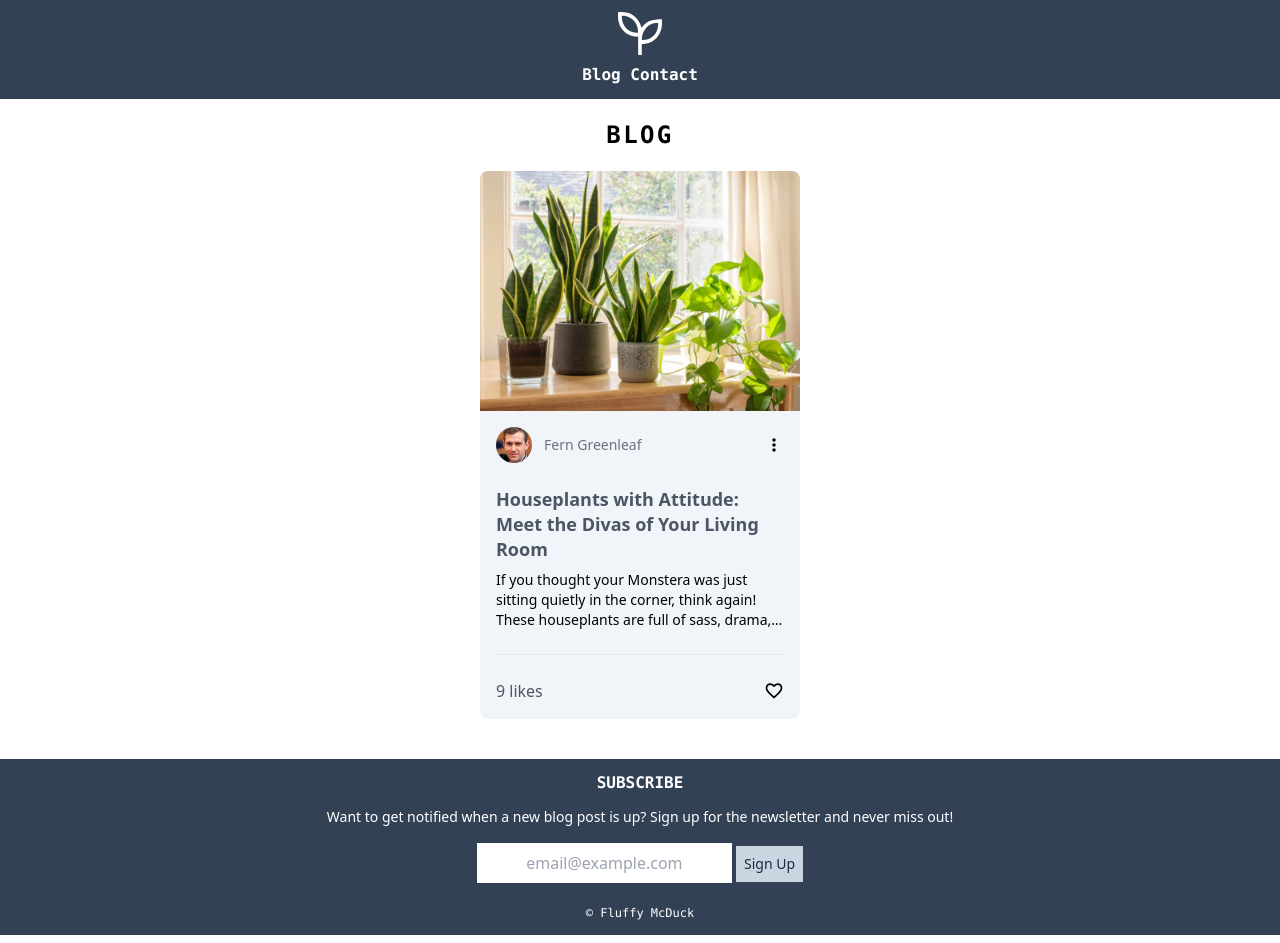
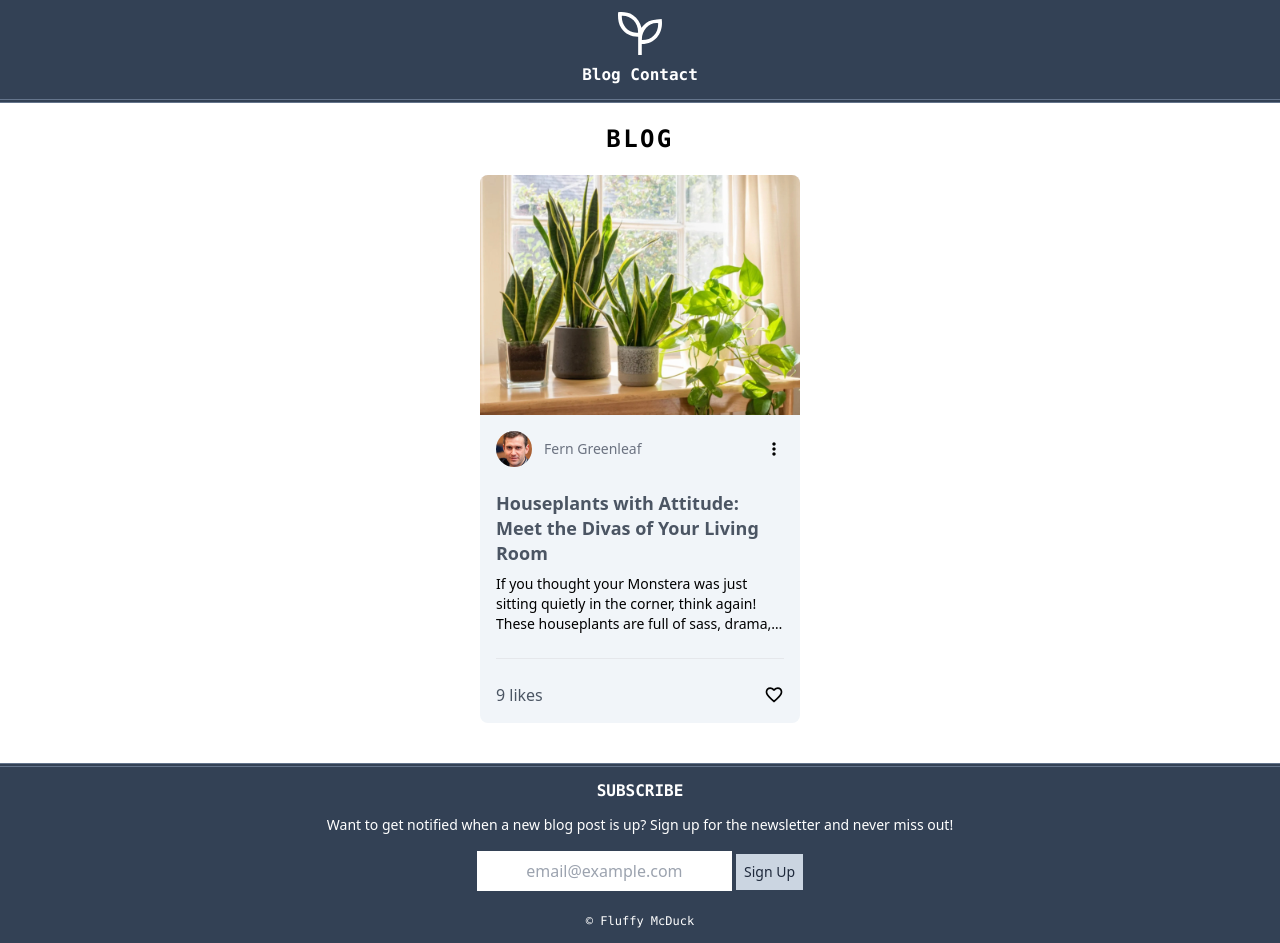
Before and after one commit to b-like-bahar/TailwindCSS-practiceProject, a website: page index.html in a window 1280 px wide. Drawn offline with Linux system fonts and the light colour scheme.

Commit message:
change the border style of the header and footer

```diff
--- a/index.html
+++ b/index.html
@@ -6,7 +6,7 @@
         <link href="./dist/styles.css" rel="stylesheet">
     </head>
     <body>
-        <header class= "bg-slate-700 text-white p-3 text-center">
+        <header class= "bg-slate-700 text-white p-3 text-center border-slate-500 border-b-4 border-double">
             <section>
                 <svg class="w-11 mx-auto" xmlns="http://www.w3.org/2000/svg" viewBox="0 0 164.56 162.44" xmlns:v="https://vecta.io/nano" fill="white"><path d="M88.94 119.91v42.53H75.4V92.17c-26.58.24-47.78-9.8-62.83-31.49C.01 42.59-.81 21.91.41.47 20.12-.94 39.07.28 56.17 11.7c16.82 11.23 26.68 27.1 31.55 47.46 10.5-14.19 22.98-24.84 39.54-28.46 11.82-2.59 24.14-2.93 36.15-4.26 6.86 44.12-17.09 92.51-74.47 93.48zM14.33 14.31C12.4 48.23 36.69 81.49 75.09 77.17c1.17-36.65-25.68-64.07-60.76-62.86zm75.07 90.8c37.04.92 61.67-25.55 60.93-63.1-32.53-4.75-62.82 26.43-60.93 63.1z"/></svg>
             </section>
@@ -72,7 +72,7 @@
             <!--CARD CONTAINER END-->
 
         </main>
-        <footer class= "bg-slate-700 text-white p-3 text-center mt-auto">
+        <footer class= "bg-slate-700 text-white p-3 text-center mt-auto border-slate-500 border-t-4 border-double">
             <!-- FOOTER CONTENT -->
             <section>
                 <h3 class="font-bold uppercase font-mono">Subscribe</h3>
```
Also changed, not shown: dist/styles.css.
